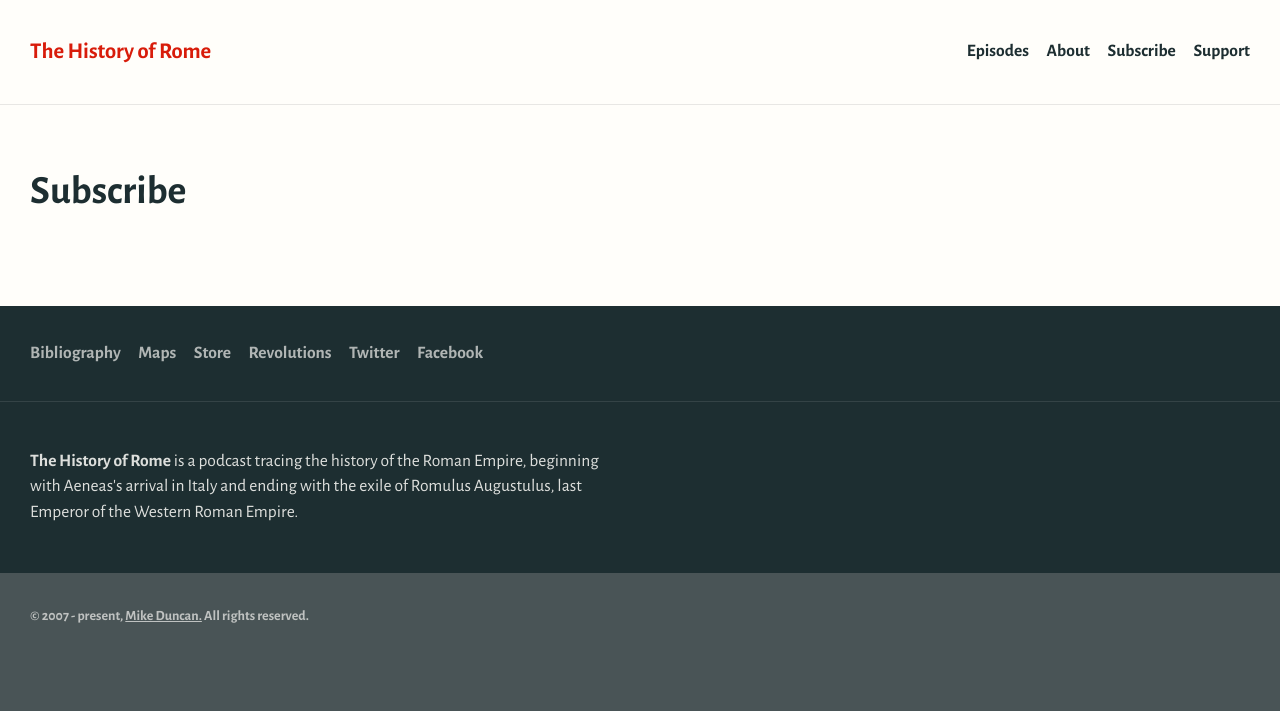
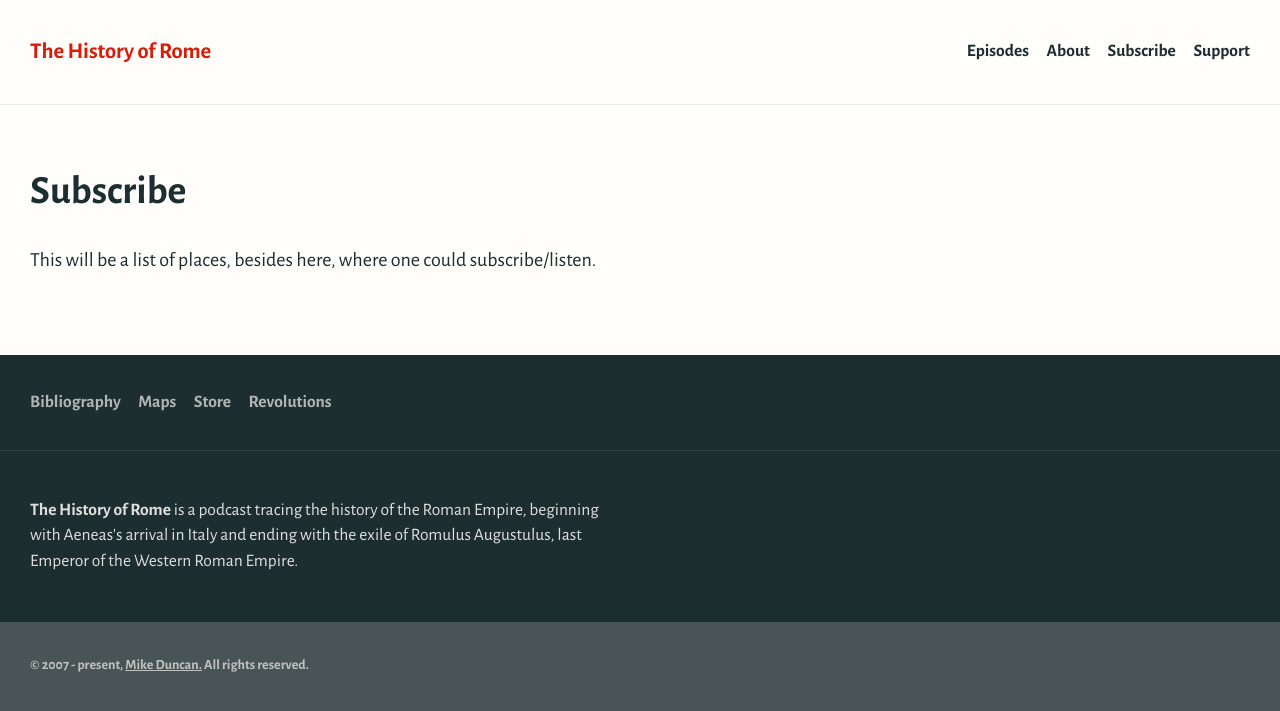
Before and after one commit to Brandi-Duncan/thehistoryofrome.com, a Jekyll site: the page built from subscribe.md, in a window 1280 px wide. Shown: the top 711 px of the page. Built offline with Jekyll 4.4.1, drawn with Linux system fonts in a browser that asks for light colours.

Commit message:
Update footer links, add placeholder copy

```diff
--- a/_includes/footer.html
+++ b/_includes/footer.html
@@ -3,10 +3,8 @@
         <nav class="footer__nav">
             <a href="/bibliography">Bibliography</a>
             <a href="/maps">Maps</a>
-            <a href="/store">Store</a>
-            <a href="#">Revolutions</a>
-            <a href="#">Twitter</a>
-            <a href="#">Facebook</a>
+            <a href="http://revolutionspodcastfundraiser.com/">Store</a>
+            <a href="http://www.revolutionspodcast.com/">Revolutions</a>
         </nav>
         <div class="footer__description">
             <p><strong>{{ site.title }}</strong> is a podcast tracing the history of the Roman Empire, beginning with Aeneas's arrival in Italy and ending with the exile of Romulus Augustulus, last Emperor of the Western Roman Empire.</p>
--- a/subscribe.md
+++ b/subscribe.md
@@ -1,3 +1,5 @@
 ---
 title: Subscribe
 ---
+
+This will be a list of places, besides here, where one could subscribe/listen.
```
Also changed, not shown: maps.md (added, +5 -0 lines), support.md (+2 -0 lines).
